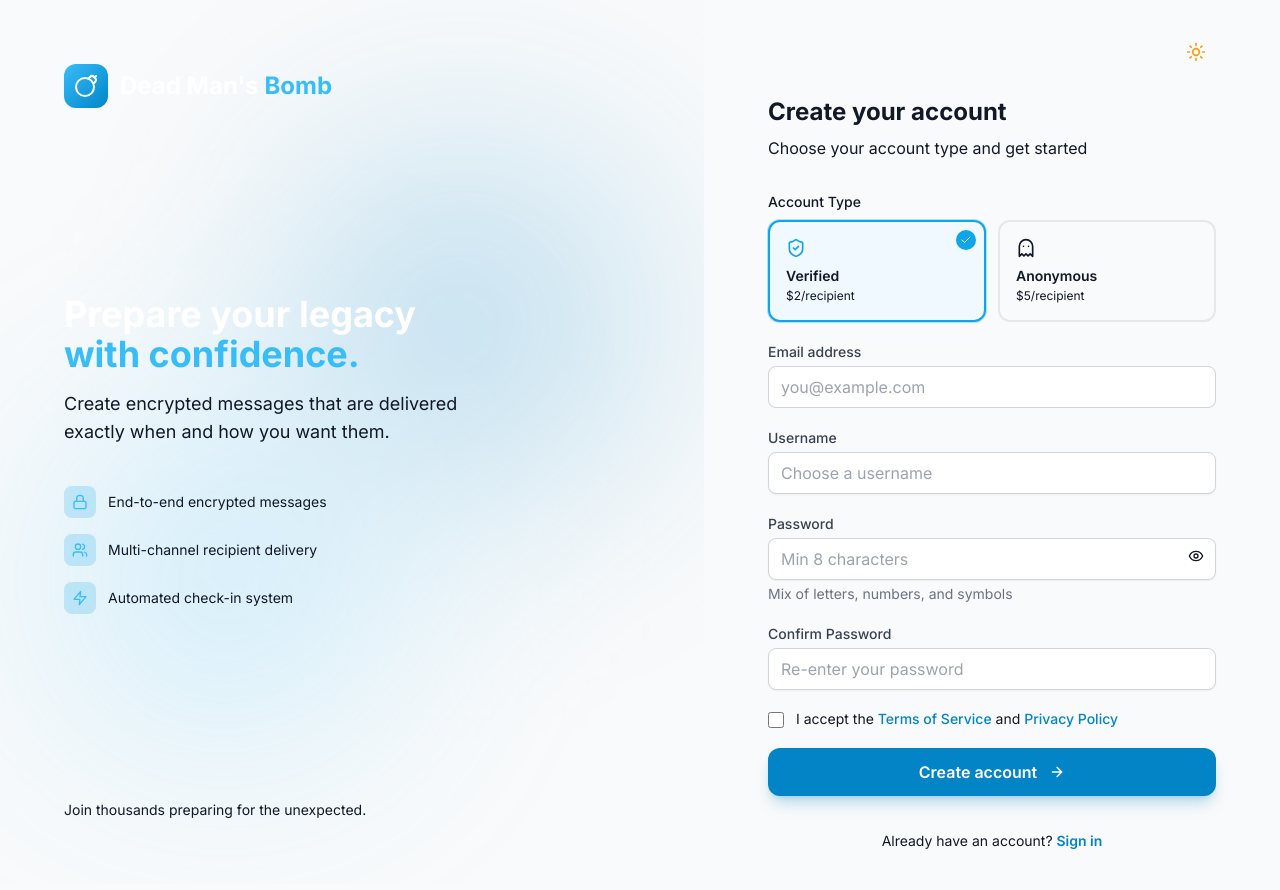
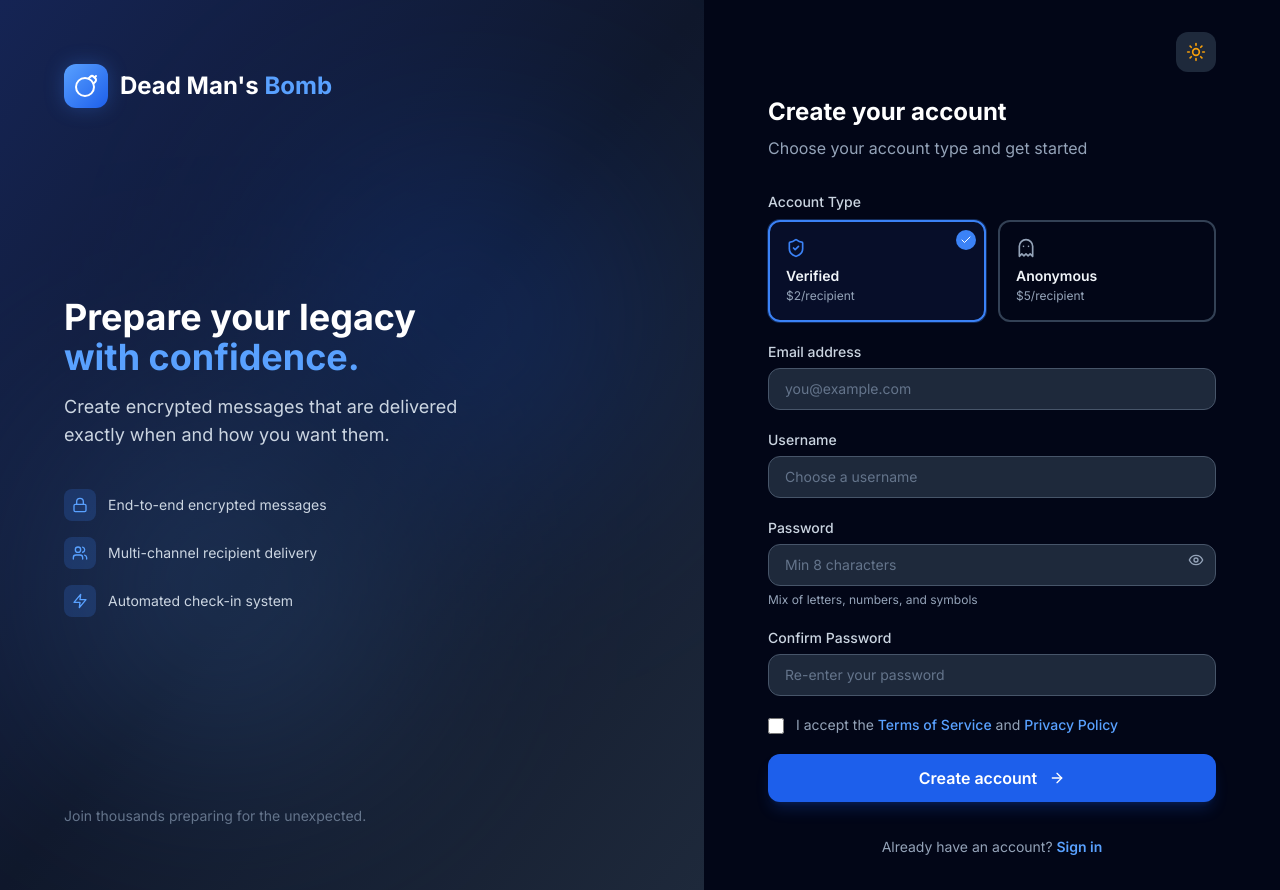
Before and after one commit to Rasheed240/Deadman-FE, a React (Vite) app: page /auth/register in a window 1280 px wide. Built offline with nearby package versions, Linux system fonts and the light colour scheme; no server answers.

Commit message:
feat: add dark mode support with theme store and updated UI components
- implement theme store with localStorage persistence
- update tailwind config with dark mode class strategy
- restyle all UI components for dark mode compatibility
- add CSS custom properties for theme-aware colors

```diff
--- a/src/components/ui/Badge.tsx
+++ b/src/components/ui/Badge.tsx
@@ -1,6 +1,3 @@
-/**
- * Badge Component
- */
 import { HTMLAttributes, forwardRef } from 'react';
 import { cn } from '@/lib/utils';
 
@@ -12,24 +9,29 @@ export interface BadgeProps extends HTMLAttributes<HTMLSpanElement> {
 const Badge = forwardRef<HTMLSpanElement, BadgeProps>(
   ({ className, variant = 'default', size = 'md', ...props }, ref) => {
     const variants = {
-      default: 'bg-gray-100 text-gray-800',
-      primary: 'bg-primary-100 text-primary-800',
-      success: 'bg-green-100 text-green-800',
-      warning: 'bg-yellow-100 text-yellow-800',
-      danger: 'bg-danger-100 text-danger-800',
-      info: 'bg-blue-100 text-blue-800',
+      default:
+        'bg-surface-100 text-surface-700 dark:bg-surface-700 dark:text-surface-300',
+      primary:
+        'bg-primary-100 text-primary-700 dark:bg-primary-900/50 dark:text-primary-300',
+      success:
+        'bg-emerald-100 text-emerald-700 dark:bg-emerald-900/50 dark:text-emerald-300',
+      warning:
+        'bg-amber-100 text-amber-700 dark:bg-amber-900/50 dark:text-amber-300',
+      danger:
+        'bg-danger-100 text-danger-700 dark:bg-danger-900/50 dark:text-danger-300',
+      info: 'bg-sky-100 text-sky-700 dark:bg-sky-900/50 dark:text-sky-300',
     };
 
     const sizes = {
       sm: 'px-2 py-0.5 text-xs',
-      md: 'px-2.5 py-1 text-sm',
+      md: 'px-2.5 py-1 text-xs font-medium',
     };
 
     return (
       <span
         ref={ref}
         className={cn(
-          'inline-flex items-center rounded-full font-medium',
+          'inline-flex items-center rounded-lg',
           variants[variant],
           sizes[size],
           className
--- a/src/components/ui/Button.tsx
+++ b/src/components/ui/Button.tsx
@@ -1,9 +1,8 @@
 import { ButtonHTMLAttributes, forwardRef } from 'react';
-import { motion, HTMLMotionProps } from 'framer-motion';
 import { cn } from '@/lib/utils';
 import { Loader2 } from 'lucide-react';
 
-export interface ButtonProps extends Omit<ButtonHTMLAttributes<HTMLButtonElement>, keyof HTMLMotionProps<'button'>>, HTMLMotionProps<'button'> {
+export interface ButtonProps extends ButtonHTMLAttributes<HTMLButtonElement> {
   variant?: 'primary' | 'secondary' | 'danger' | 'ghost' | 'outline';
   size?: 'sm' | 'md' | 'lg';
   isLoading?: boolean;
@@ -20,14 +19,12 @@ const Button = forwardRef<HTMLButtonElement, ButtonProps>(
       fullWidth = false,
       disabled,
       children,
-      whileHover,
-      whileTap,
       ...props
     },
     ref
   ) => {
     const baseStyles =
-      'inline-flex items-center justify-center rounded-xl font-semibold transition-all duration-200 focus:outline-none focus:ring-2 focus:ring-offset-2 dark:focus:ring-offset-surface-900 disabled:opacity-50 disabled:cursor-not-allowed';
+      'inline-flex items-center justify-center rounded-xl font-semibold transition-all duration-200 focus:outline-none focus:ring-2 focus:ring-offset-2 dark:focus:ring-offset-surface-900 disabled:opacity-50 disabled:cursor-not-allowed active:scale-[0.98]';
 
     const variants = {
       primary:
@@ -49,10 +46,8 @@ const Button = forwardRef<HTMLButtonElement, ButtonProps>(
     };
 
     return (
-      <motion.button
+      <button
         ref={ref}
-        whileHover={whileHover || { scale: 1.02 }}
-        whileTap={whileTap || { scale: 0.98 }}
         className={cn(
           baseStyles,
           variants[variant],
@@ -65,7 +60,7 @@ const Button = forwardRef<HTMLButtonElement, ButtonProps>(
       >
         {isLoading && <Loader2 className="h-4 w-4 animate-spin" />}
         {children}
-      </motion.button>
+      </button>
     );
   }
 );
--- a/src/components/ui/Card.tsx
+++ b/src/components/ui/Card.tsx
@@ -1,8 +1,7 @@
 import { HTMLAttributes, forwardRef } from 'react';
-import { motion, HTMLMotionProps } from 'framer-motion';
 import { cn } from '@/lib/utils';
 
-export interface CardProps extends Omit<HTMLAttributes<HTMLDivElement>, keyof HTMLMotionProps<'div'>>, HTMLMotionProps<'div'> {
+export interface CardProps extends HTMLAttributes<HTMLDivElement> {
   variant?: 'default' | 'bordered' | 'elevated';
 }
 
@@ -17,7 +16,7 @@ const Card = forwardRef<HTMLDivElement, CardProps>(
     };
 
     return (
-      <motion.div
+      <div
         ref={ref}
         className={cn(
           variants[variant],
--- a/src/components/ui/Input.tsx
+++ b/src/components/ui/Input.tsx
@@ -1,6 +1,3 @@
-/**
- * Input Component
- */
 import { InputHTMLAttributes, forwardRef } from 'react';
 import { cn } from '@/lib/utils';
 
@@ -19,7 +16,7 @@ const Input = forwardRef<HTMLInputElement, InputProps>(
         {label && (
           <label
             htmlFor={inputId}
-            className="block text-sm font-medium text-gray-700 mb-1"
+            className="block text-sm font-medium text-surface-700 dark:text-surface-300 mb-1.5"
           >
             {label}
           </label>
@@ -29,20 +26,25 @@ const Input = forwardRef<HTMLInputElement, InputProps>(
           id={inputId}
           ref={ref}
           className={cn(
-            'w-full px-3 py-2 border rounded-lg shadow-sm',
-            'focus:outline-none focus:ring-2 focus:ring-primary-500 focus:border-transparent',
-            'disabled:bg-gray-100 disabled:cursor-not-allowed',
+            'w-full px-4 py-2.5 rounded-xl text-sm transition-all duration-200',
+            'bg-white dark:bg-surface-800',
+            'border border-surface-300 dark:border-surface-600',
+            'text-surface-900 dark:text-surface-100',
+            'placeholder:text-surface-400 dark:placeholder:text-surface-500',
+            'focus:outline-none focus:ring-2 focus:ring-primary-500/40 focus:border-primary-500',
+            'dark:focus:ring-primary-500/30 dark:focus:border-primary-500',
+            'disabled:bg-surface-100 disabled:cursor-not-allowed dark:disabled:bg-surface-900',
             error
-              ? 'border-danger-500 focus:ring-danger-500'
-              : 'border-gray-300',
+              ? 'border-danger-500 focus:ring-danger-500/40 focus:border-danger-500'
+              : '',
             className
           )}
           {...props}
         />
         {hint && !error && (
-          <p className="mt-1 text-sm text-gray-500">{hint}</p>
+          <p className="mt-1.5 text-xs text-surface-500 dark:text-surface-400">{hint}</p>
         )}
-        {error && <p className="mt-1 text-sm text-danger-600">{error}</p>}
+        {error && <p className="mt-1.5 text-xs text-danger-500">{error}</p>}
       </div>
     );
   }
--- a/src/index.css
+++ b/src/index.css
@@ -3,8 +3,66 @@
 @tailwind utilities;
 
 @layer base {
+  :root {
+    --bg-primary: #f8fafc;
+    --bg-secondary: #f1f5f9;
+    --bg-card: #ffffff;
+    --bg-card-hover: #f8fafc;
+    --border-color: #e2e8f0;
+    --text-primary: #0f172a;
+    --text-secondary: #475569;
+    --text-muted: #94a3b8;
+  }
+
+  .dark {
+    --bg-primary: #0f172a;
+    --bg-secondary: #1e293b;
+    --bg-card: #1e293b;
+    --bg-card-hover: #334155;
+    --border-color: #334155;
+    --text-primary: #f1f5f9;
+    --text-secondary: #cbd5e1;
+    --text-muted: #64748b;
+  }
+
   body {
-    @apply bg-gray-50 text-gray-900 font-sans;
+    @apply bg-surface-50 text-surface-900 font-sans antialiased;
+    @apply dark:bg-surface-950 dark:text-surface-100;
+    transition: background-color 0.3s ease, color 0.3s ease;
+  }
+
+  * {
+    @apply border-surface-200 dark:border-surface-700;
+  }
+}
+
+@layer components {
+  .glass {
+    @apply bg-white/80 dark:bg-surface-800/80 backdrop-blur-xl;
+    @apply border border-surface-200/50 dark:border-surface-700/50;
+  }
+
+  .glass-card {
+    @apply bg-white dark:bg-surface-800 rounded-xl;
+    @apply border border-surface-200 dark:border-surface-700;
+    @apply shadow-sm dark:shadow-none;
+    @apply transition-all duration-300;
+  }
+
+  .glass-card:hover {
+    @apply shadow-md dark:shadow-lg dark:shadow-surface-950/50;
+    @apply border-surface-300 dark:border-surface-600;
+  }
+
+  .gradient-text {
+    @apply bg-clip-text text-transparent bg-gradient-to-r from-primary-400 to-primary-600;
+  }
+
+  .gradient-border {
+    @apply relative;
+    background: linear-gradient(var(--bg-card), var(--bg-card)) padding-box,
+                linear-gradient(135deg, #3b82f6, #8b5cf6, #ec4899) border-box;
+    border: 1px solid transparent;
   }
 }
 
@@ -12,22 +70,36 @@
   .text-balance {
     text-wrap: balance;
   }
+
+  .animate-in {
+    animation: slideUp 0.5s ease-out forwards;
+  }
 }
 
 /* Custom scrollbar */
 ::-webkit-scrollbar {
-  width: 8px;
-  height: 8px;
+  width: 6px;
+  height: 6px;
 }
 
 ::-webkit-scrollbar-track {
-  @apply bg-gray-100;
+  @apply bg-transparent;
 }
 
 ::-webkit-scrollbar-thumb {
-  @apply bg-gray-300 rounded;
+  @apply bg-surface-300 dark:bg-surface-600 rounded-full;
 }
 
 ::-webkit-scrollbar-thumb:hover {
-  @apply bg-gray-400;
+  @apply bg-surface-400 dark:bg-surface-500;
 }
+
+/* Selection */
+::selection {
+  @apply bg-primary-500/30;
+}
+
+/* Focus visible */
+:focus-visible {
+  @apply outline-2 outline-offset-2 outline-primary-500;
+}
--- a/tailwind.config.js
+++ b/tailwind.config.js
@@ -4,36 +4,90 @@ export default {
     "./index.html",
     "./src/**/*.{js,ts,jsx,tsx}",
   ],
+  darkMode: 'class',
   theme: {
     extend: {
       colors: {
         primary: {
-          50: '#f0f9ff',
-          100: '#e0f2fe',
-          200: '#bae6fd',
-          300: '#7dd3fc',
-          400: '#38bdf8',
-          500: '#0ea5e9',
-          600: '#0284c7',
-          700: '#0369a1',
-          800: '#075985',
-          900: '#0c4a6e',
+          50: '#eef6ff',
+          100: '#d9eaff',
+          200: '#bcdaff',
+          300: '#8ec3ff',
+          400: '#59a1ff',
+          500: '#3b82f6',
+          600: '#1d5feb',
+          700: '#1a4fd8',
+          800: '#1c3faf',
+          900: '#1c398a',
+          950: '#152454',
         },
         danger: {
-          50: '#fef2f2',
-          100: '#fee2e2',
-          200: '#fecaca',
-          300: '#fca5a5',
-          400: '#f87171',
-          500: '#ef4444',
-          600: '#dc2626',
-          700: '#b91c1c',
-          800: '#991b1b',
-          900: '#7f1d1d',
+          50: '#fff1f2',
+          100: '#ffe4e6',
+          200: '#fecdd3',
+          300: '#fda4af',
+          400: '#fb7185',
+          500: '#f43f5e',
+          600: '#e11d48',
+          700: '#be123c',
+          800: '#9f1239',
+          900: '#881337',
+        },
+        surface: {
+          50: '#f8fafc',
+          100: '#f1f5f9',
+          200: '#e2e8f0',
+          300: '#cbd5e1',
+          400: '#94a3b8',
+          500: '#64748b',
+          600: '#475569',
+          700: '#334155',
+          800: '#1e293b',
+          900: '#0f172a',
+          950: '#020617',
         },
       },
       fontFamily: {
-        sans: ['Inter', 'system-ui', 'sans-serif'],
+        sans: ['Inter', 'system-ui', '-apple-system', 'sans-serif'],
+      },
+      boxShadow: {
+        'glow': '0 0 20px rgba(59, 130, 246, 0.3)',
+        'glow-lg': '0 0 40px rgba(59, 130, 246, 0.2)',
+      },
+      animation: {
+        'fade-in': 'fadeIn 0.5s ease-out',
+        'slide-up': 'slideUp 0.5s ease-out',
+        'slide-down': 'slideDown 0.3s ease-out',
+        'scale-in': 'scaleIn 0.2s ease-out',
+        'pulse-slow': 'pulse 3s cubic-bezier(0.4, 0, 0.6, 1) infinite',
+        'shimmer': 'shimmer 2s linear infinite',
+        'float': 'float 6s ease-in-out infinite',
+      },
+      keyframes: {
+        fadeIn: {
+          '0%': { opacity: '0' },
+          '100%': { opacity: '1' },
+        },
+        slideUp: {
+          '0%': { opacity: '0', transform: 'translateY(10px)' },
+          '100%': { opacity: '1', transform: 'translateY(0)' },
+        },
+        slideDown: {
+          '0%': { opacity: '0', transform: 'translateY(-10px)' },
+          '100%': { opacity: '1', transform: 'translateY(0)' },
+        },
+        scaleIn: {
+          '0%': { opacity: '0', transform: 'scale(0.95)' },
+          '100%': { opacity: '1', transform: 'scale(1)' },
+        },
+        shimmer: {
+          '0%': { backgroundPosition: '-200% 0' },
+          '100%': { backgroundPosition: '200% 0' },
+        },
+        float: {
+          '0%, 100%': { transform: 'translateY(0px)' },
+          '50%': { transform: 'translateY(-10px)' },
+        },
       },
     },
   },
```
Also changed, not shown: src/components/ui/Modal.tsx (+38 -19 lines).
